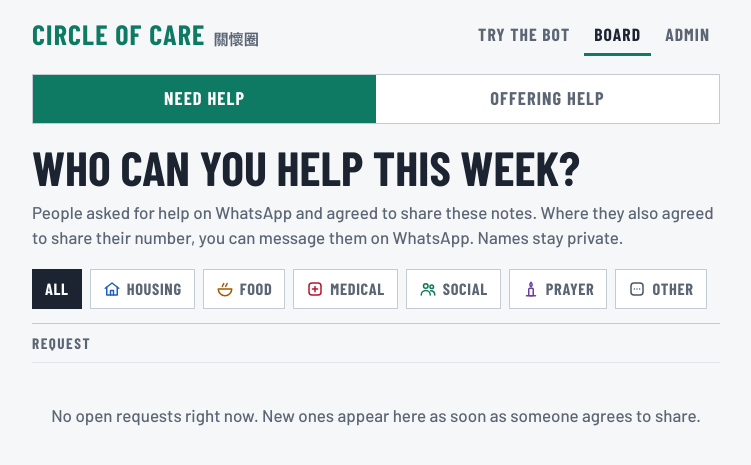
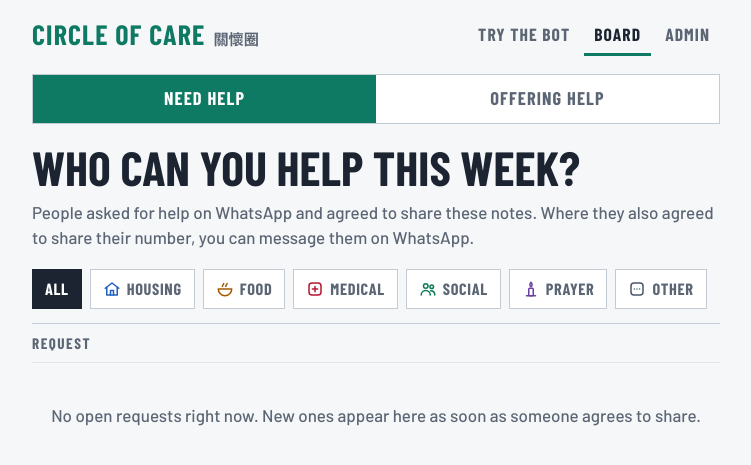
Before and after one commit to FaithTechGlobalLabs/HK-Hack26-4-circle-of-care-backend, a Django app: page /board/ in a window 1280 px wide. Shown: the top 465 px of the page, without its empty margins (264-1015 px from the left). Run offline with Django 5.2, Linux system fonts and the light colour scheme; data that the repository does not hold is empty; some web fonts are replaced.

Commit message:
Remove "Names stay private" from the board intro
Co-Authored-By: Claude Opus 5.5 <noreply@anthropic.com>

```diff
--- a/care/templates/care/board.html
+++ b/care/templates/care/board.html
@@ -12,7 +12,7 @@
   <p class="muted">People told the WhatsApp bot what they can give and agreed to share it. Where they also agreed to share their number, you can message them on WhatsApp.</p>
   {% else %}
   <h1>Who can you help this week?</h1>
-  <p class="muted">People asked for help on WhatsApp and agreed to share these notes. Where they also agreed to share their number, you can message them on WhatsApp. Names stay private.</p>
+  <p class="muted">People asked for help on WhatsApp and agreed to share these notes. Where they also agreed to share their number, you can message them on WhatsApp.</p>
   {% endif %}
 </section>
 
```
